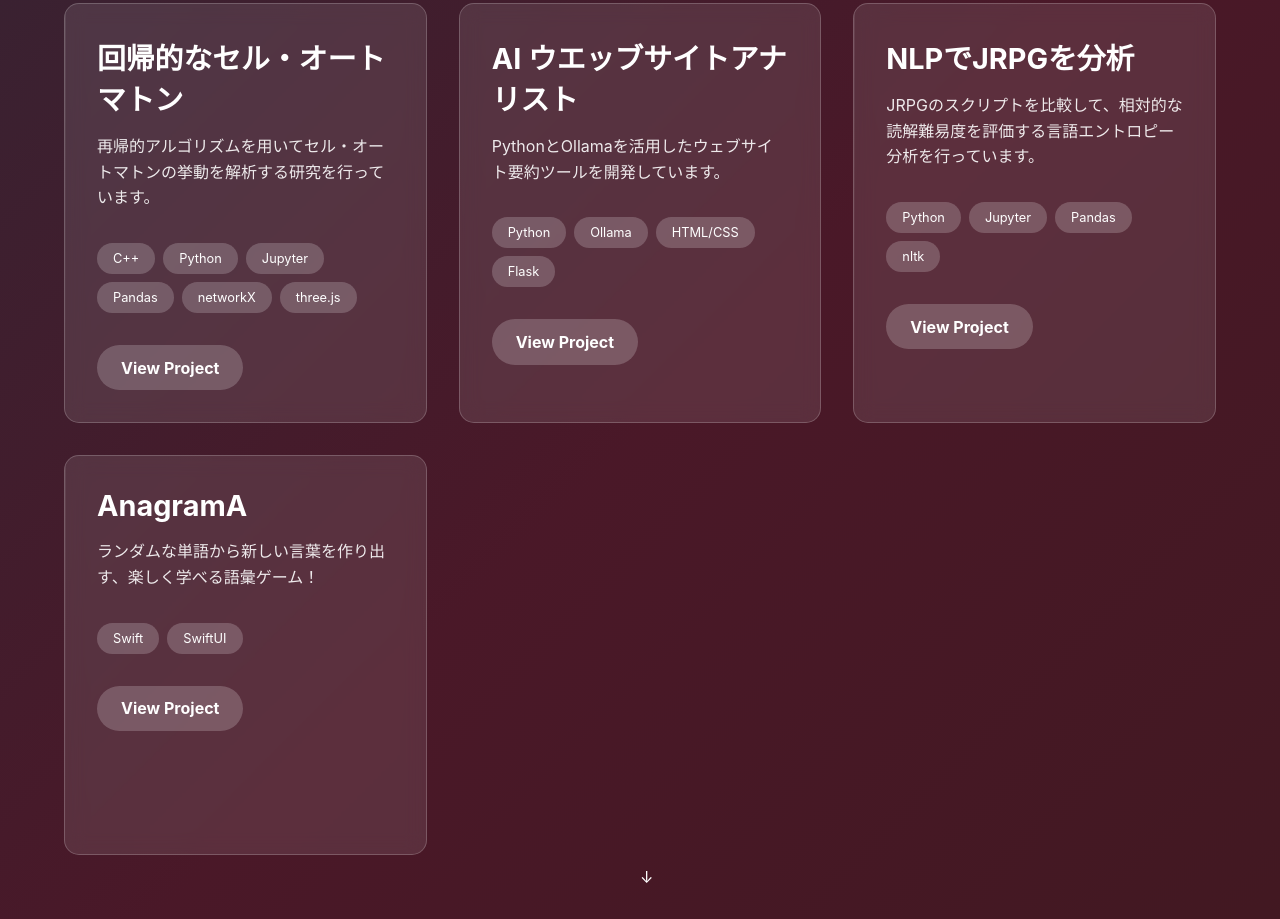
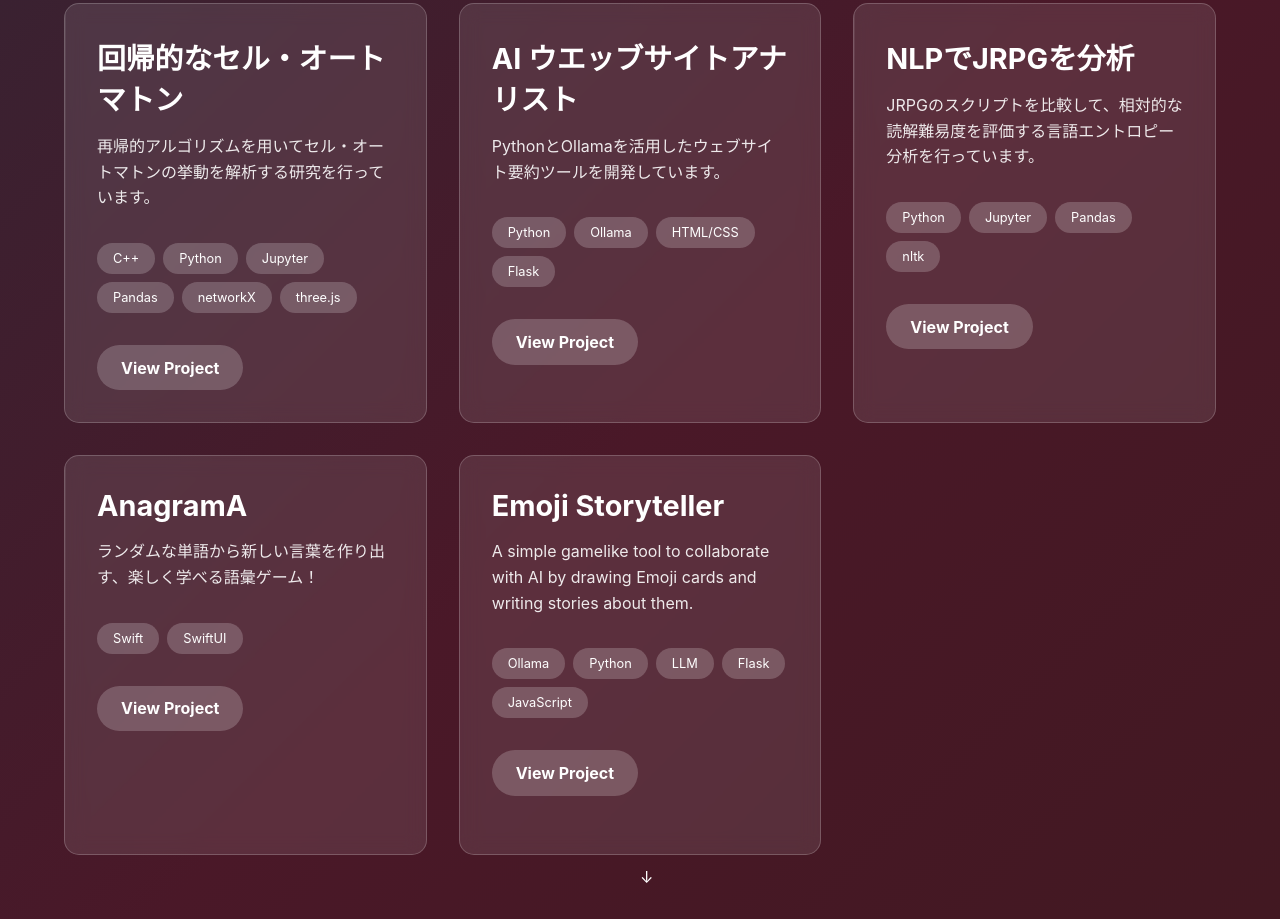
Before and after one commit to newleafdev/newleafdev.github.io, a plain HTML site: page index.html in a window 1280 px wide. Shown: the part 861-1780 px from the top of the page. Drawn offline with Linux system fonts and the light colour scheme.

Commit message:
added Emoji Stories

```diff
--- a/index.html
+++ b/index.html
@@ -210,6 +210,12 @@
                 description: "ランダムな単語から新しい言葉を作り出す、楽しく学べる語彙ゲーム！",
                 techStack: ["Swift", "SwiftUI"],
                 link: "https://example.com/project4"
+            },
+            {
+                title: "Emoji Storyteller",
+                description: "A simple gamelike tool to collaborate with AI by drawing Emoji cards and writing stories about them.",
+                techStack: ["Ollama", "Python", "LLM", "Flask", "JavaScript"],
+                link: "https://github.com/newleafdev/Emoji-Storyteller"
             }
         ];
 
```
